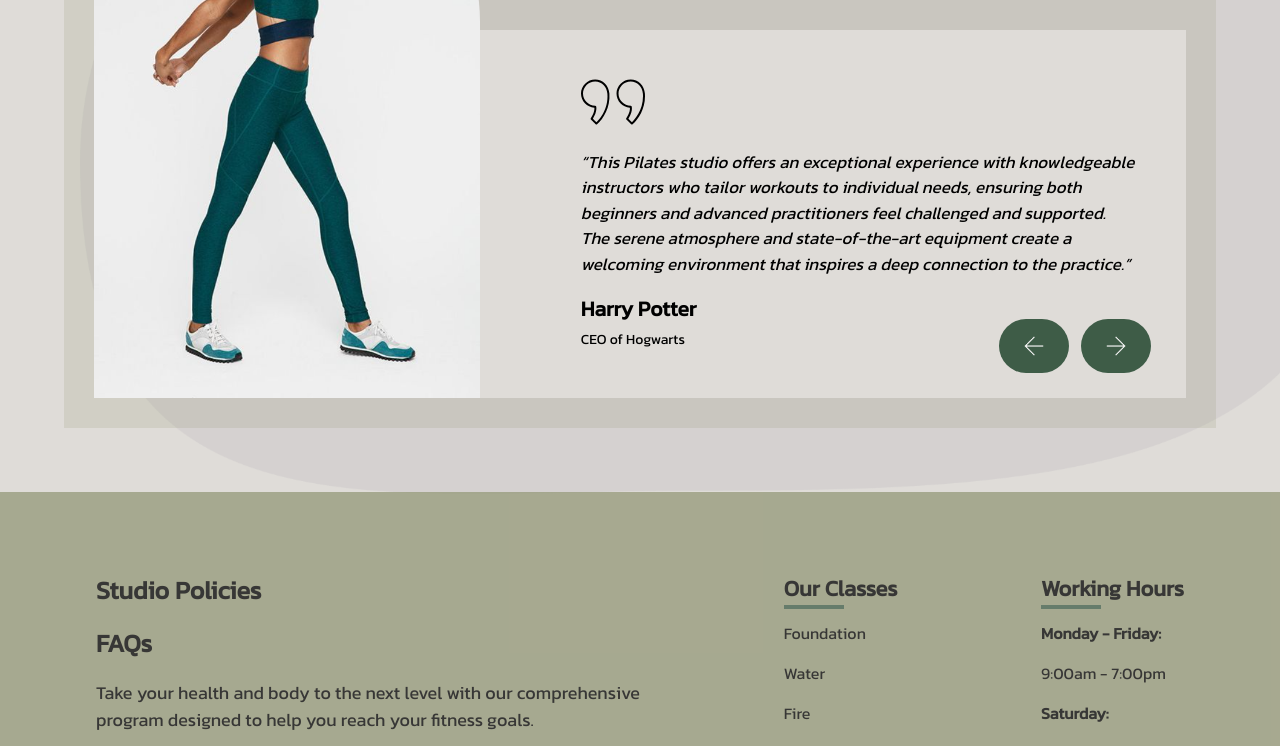
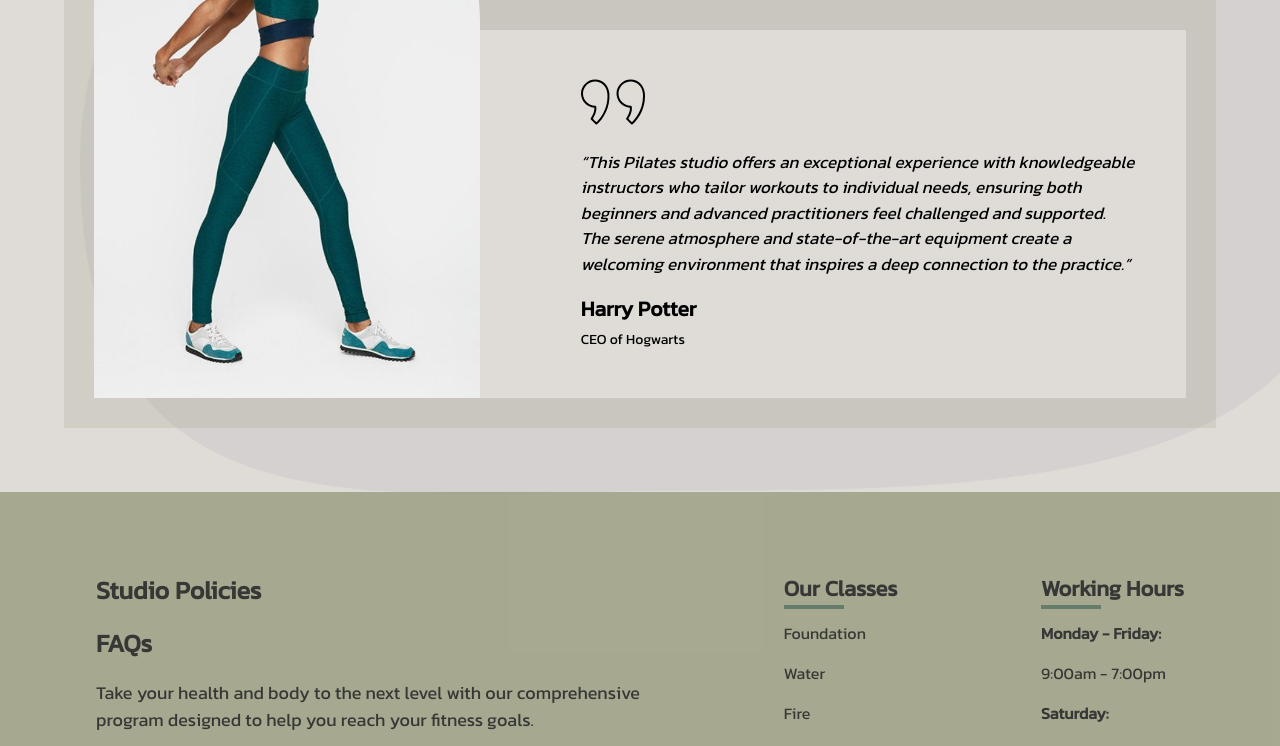
Before and after one commit to Carlie16604/Elevate, a React (Vite) app: page / in a window 1280 px wide. Shown: the part 3666-4412 px from the top of the page. Built offline with nearby package versions, Linux system fonts and the light colour scheme.

Commit message:
cleaning Reviews

```diff
--- a/src/pages/Reviews.jsx
+++ b/src/pages/Reviews.jsx
@@ -53,14 +53,14 @@ const Reviews = () => {
                                     <svg className='w-[13rem] mt-[10.5rem] absolute right-[11.5rem] brightness-90' src={Machine} alt='Pilates Machine'/>
                             </div>
                         </div>
-                        <div className='flex gap-3 absolute bottom-[25px] right-[35px] z-20'>
+                        {/* <div className='flex gap-3 absolute bottom-[25px] right-[35px] z-20'>
                             <button title='left' className='py-3 px-5 bg-[#3E5C47] hover:opacity-55 ease-in duration-200 rounded-[400px]'>
                                 <img className='h-[30px] w-[30px] text-[#000] fa-solid fa-arrow-left' src={LeftArrow} alt='Left Arrow Button'/>
                             </button>
                             <button title='left' className='py-3 px-5 bg-[#3E5C47]  hover:opacity-55 ease-in duration-200 rounded-[400px]'>
                                 <img className='h-[30px] w-[30px] text-[#000] fa-solid fa-arrow-left' src={RightArrow} alt='Left Arrow Button'/>
                             </button>
-                        </div>
+                        </div> */}
                                 <div className='review-Logo'>
                             </div>
                         </div>
```
